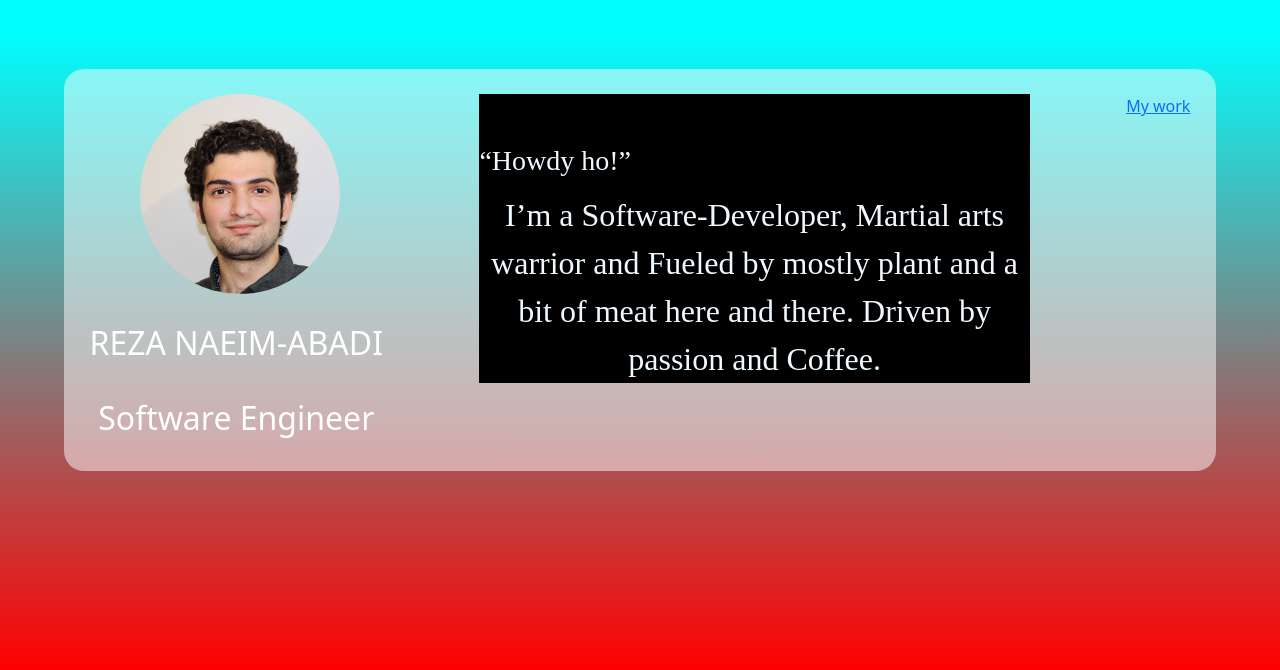
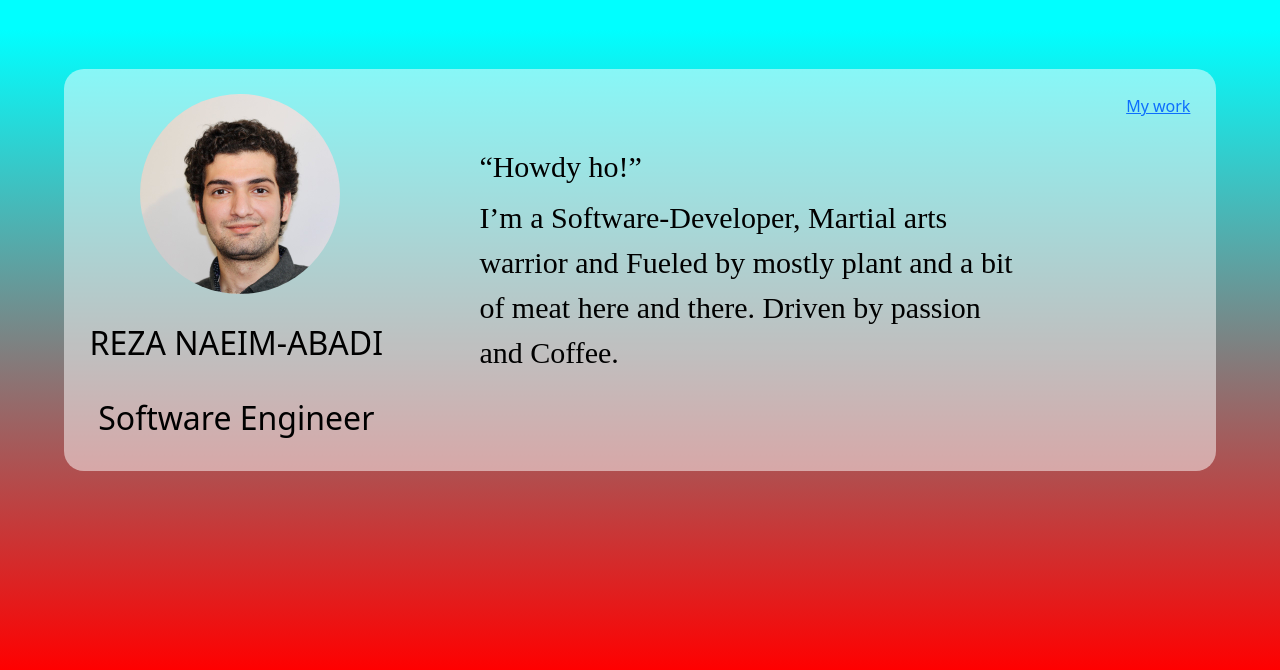
Before and after one commit to we-live-inside-a-dream/portfolio, an Angular app: page / in a window 1280 px wide. Shown: the part 130-800 px from the top of the page. Built offline with nearby package versions, Linux system fonts and the light colour scheme.

Commit message:
made font changes

```diff
--- a/src/app/home/home.component.html
+++ b/src/app/home/home.component.html
@@ -6,7 +6,7 @@
     <h2 class="name">{{content.title}}</h2>
   </div>
   <div class="introduction">
-  <h3 class="greeting">{{content.greeting}}</h3>
+  <div class="greeting">{{content.greeting}}</div>
       {{content.introduction}}
   </div>
   <a routerLink="/projects-component" routerLinkActive="active" aria-current="page">My work</a>
--- a/src/app/home/home.component.scss
+++ b/src/app/home/home.component.scss
@@ -17,13 +17,12 @@
 }
 
 .introduction {
-  text-align: center;
-  color: aliceblue;
+  text-align: left;
+  color: black;
   font-family: 'sans-serif';
-  font-size: 2em;
+  font-size: 30px;
   width: 50%;
   height: 90%;
-  background: black;
   margin: 0 auto;
   padding-top: 50px;
 }
@@ -31,10 +30,12 @@
 .greeting{
   text-align: left;
   padding-bottom: 1%;
+  font-family: 'sans-serif';
+  font-size: 30px;
 }
 
 .name{
   text-align: center;
   padding-top: 10%;
-  color: white;
+  color: black;
 }
```
